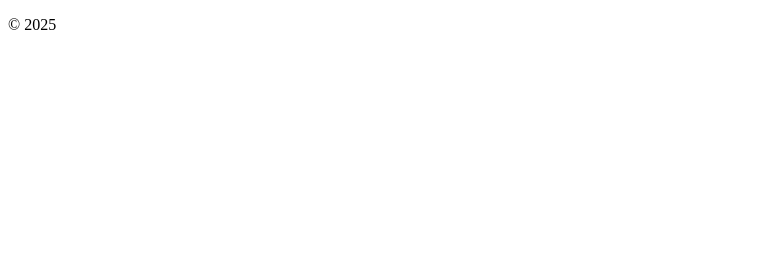
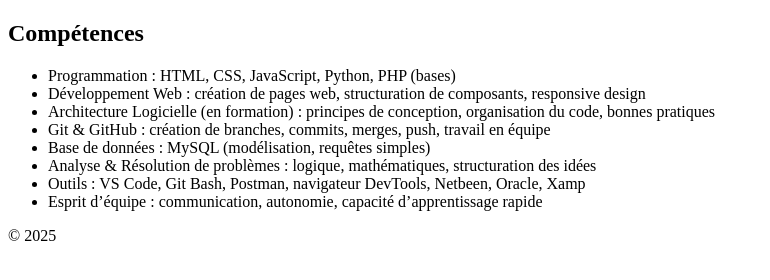
Before and after one commit to sira71234/mon_cv, a plain HTML site: page index.html in a window 1280 px wide. Shown: the whole page, without its empty margins (0-770 px from the left). Drawn offline with Linux system fonts and the light colour scheme.

Commit message:
mise en place de la section compétences

```diff
--- a/index.html
+++ b/index.html
@@ -12,7 +12,19 @@
     </header>
 
 
-
+    <section>
+        <h2>Compétences</h2>
+        <ul>
+            <li>Programmation : HTML, CSS, JavaScript, Python, PHP (bases)</li>
+            <li>Développement Web : création de pages web, structuration de composants, responsive design</li>
+            <li>Architecture Logicielle (en formation) : principes de conception, organisation du code, bonnes pratiques</li>
+            <li>Git & GitHub : création de branches, commits, merges, push, travail en équipe</li>
+            <li>Base de données : MySQL (modélisation, requêtes simples)</li>
+            <li>Analyse & Résolution de problèmes : logique, mathématiques, structuration des idées</li>
+            <li> Outils : VS Code, Git Bash, Postman, navigateur DevTools, Netbeen, Oracle, Xamp</li>
+            <li>Esprit d’équipe : communication, autonomie, capacité d’apprentissage rapide</li>
+        </ul>
+    </section>
     <footer>
         <p>© 2025</p>
     </footer>
```
